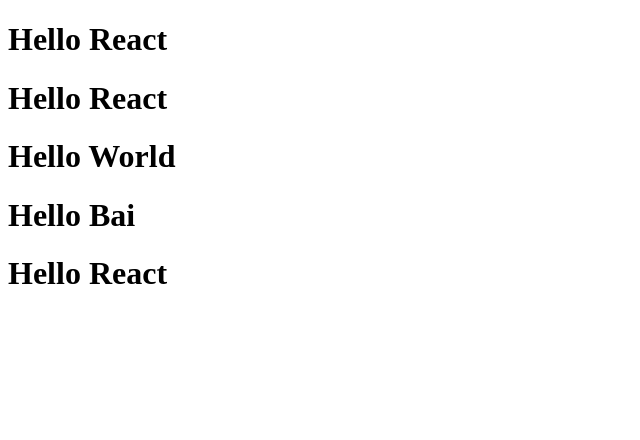
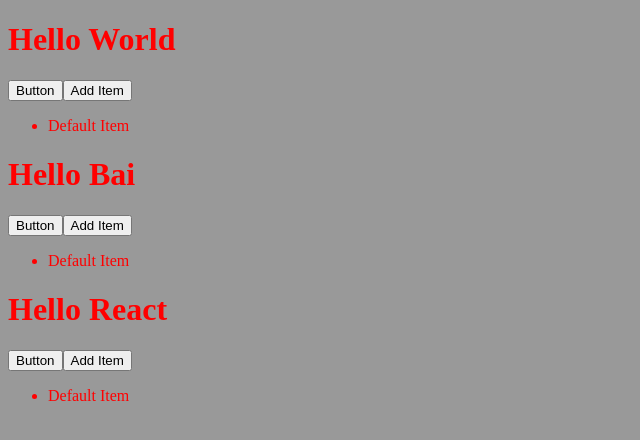
Before and after one commit to lele88lala/react-demo, a React app: page / in a window 1280 px wide. Shown: the whole page, without its empty margins (0-640 px from the left). Built offline with nearby package versions, Linux system fonts and the light colour scheme.

Commit message:
添加redux相关信息

```diff
--- /dev/null
+++ b/src/actions.js
@@ -0,0 +1,4 @@
+import { createAction } from 'redux-actions';
+
+const addTodoListItem = createAction('ADD_TODO_LIST_ITEM');
+export default addTodoListItem;
--- a/src/components/HelloReact.js
+++ b/src/components/HelloReact.js
@@ -1,20 +1,77 @@
-
 import React from 'react';
 import PropTypes from 'prop-types';
+import { connect } from 'react-redux';
+import addTodoListItem from '../actions';
 
+class HelloReact extends React.Component {
+  constructor() {
+    super();
 
-const HelloReact = ({ text }) => (
-  <h1>
-    {`Hello ${text}`}
-  </h1>
-);
+    this.state = {
+      buttonText: 'Button',
+    };
+
+    this.addTodoListItem = this.addTodoListItem.bind(this);
+  }
+
+  addTodoListItem() {
+    const { text, dispatch } = this.props;
+    dispatch(addTodoListItem(text));
+  }
+
+  render() {
+    const { buttonText } = this.state;
+    const { text, todoList } = this.props;
+    const list = [];
+    todoList.forEach((ele) => {
+      list.push(
+        <li key={`${ele}`}>
+          {ele}
+        </li>,
+      );
+    });
+    return (
+      <div>
+        <h1>
+          {`Hello ${text}`}
+        </h1>
+        <button
+          type="button"
+          onClick={() => {
+            this.setState({ buttonText: 'I am a button' });
+          }}
+        >
+          {buttonText}
+        </button>
+        <button
+          type="button"
+          onClick={this.addTodoListItem}
+        >
+          Add Item
+        </button>
+        <ul>
+          { list }
+        </ul>
+      </div>
+    );
+  }
+}
 
 HelloReact.propTypes = {
   text: PropTypes.string,
+  todoList: PropTypes.arrayOf(PropTypes.string),
+  dispatch: PropTypes.func.isRequired,
 };
 
 HelloReact.defaultProps = {
   text: 'React',
+  todoList: [],
+};
+
+function mapStateToProps(state) {
+  return {
+    todoList: state.todoList,
+  };
 }
 
-export default HelloReact;
+export default connect(mapStateToProps)(HelloReact);
--- a/src/index.js
+++ b/src/index.js
@@ -1,36 +1,31 @@
-// import _ from 'lodash';
-
-// require('./styles/main.scss');
-
-// function component() {
-//   console.log('debug');
-//   const element = document.createElement('div');
-
-//   // Lodash, currently included via a script, is required for this line to work
-//   element.innerHTML = _.join(['Hello', 'webpack'], ' ');
-//   // element.innerHTML = "Hello webpack";
-//   return element;
-// }
-
-// document.body.appendChild(component());
 
 import React from 'react';
 import ReactDOM from 'react-dom';
+import { Provider } from 'react-redux';
+import { createStore, applyMiddleware, combineReducers } from 'redux';
+import thunkMiddleware from 'redux-thunk';
+import todoList from './reducers';
 import HelloReact from './components/HelloReact';
 
-// ReactDOM.render(
-//   <h1>
-//     Hello, world!
-//   </h1>,
-//   document.getElementById('root'),
-// );
+import './styles/main.scss';
+
+const reducer = combineReducers({ todoList });
+
+const middlewares = [thunkMiddleware];
+const createStoreWithMiddleware = applyMiddleware(...middlewares)(createStore);
+const store = createStoreWithMiddleware(
+  reducer,
+  // eslint-disable-next-line no-underscore-dangle
+  window.__REDUX_DEVTOOLS_EXTENSION__ && window.__REDUX_DEVTOOLS_EXTENSION__(),
+);
+
 ReactDOM.render(
-  <div>
-    <HelloReact />
-    <HelloReact />
-    <HelloReact text="World" />
-    <HelloReact text="Bai" />
-    <HelloReact />
-  </div>,
+  <Provider store={store}>
+    <div>
+      <HelloReact text="World" />
+      <HelloReact text="Bai" />
+      <HelloReact />
+    </div>
+  </Provider>,
   document.getElementById('root'),
 );
--- /dev/null
+++ b/src/reducers.js
@@ -0,0 +1,15 @@
+function createReducer(initialState, handlers) {
+  return function reducer(state = initialState, action) {
+    if (Object.prototype.hasOwnProperty.call(handlers, action.type)) {
+      return handlers[action.type](state, action);
+    }
+    return state;
+  };
+}
+
+const todoList = createReducer(['Default Item'], {
+  ADD_TODO_LIST_ITEM: (state, action) => (
+    state.concat([action.payload])
+  ),
+});
+export default todoList;
--- a/src/styles/main.scss
+++ b/src/styles/main.scss
@@ -1,6 +1,6 @@
 @import 'nav';
 
-$color: #333;
+$color: #999;
 body {
   background-color: $color;
   color: white;
```
Also changed, not shown: package.json (+6 -1 lines), 1 other file.
